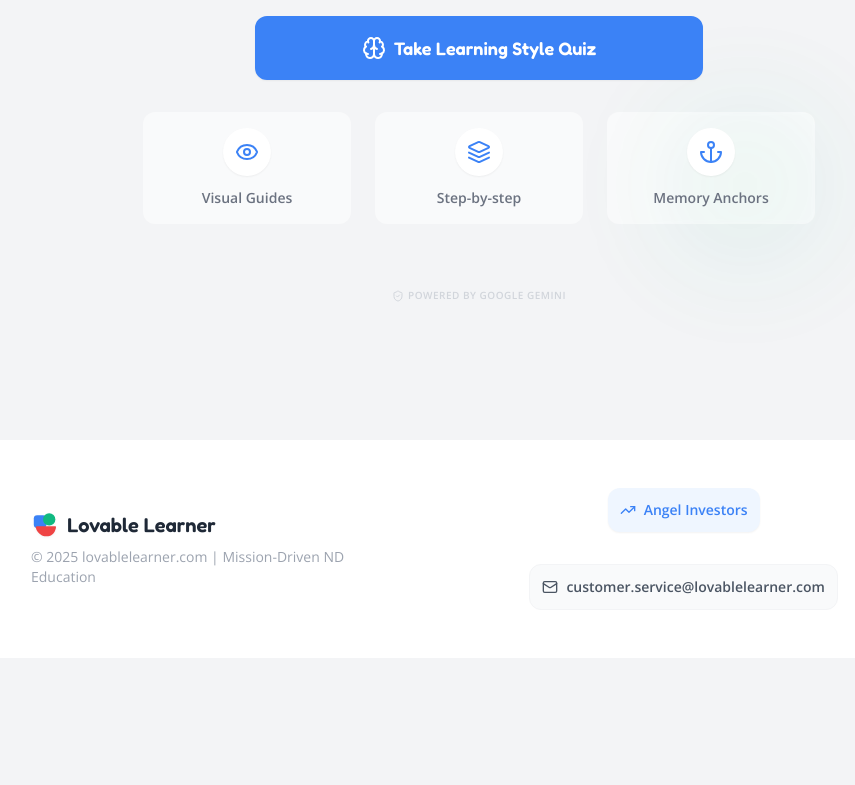
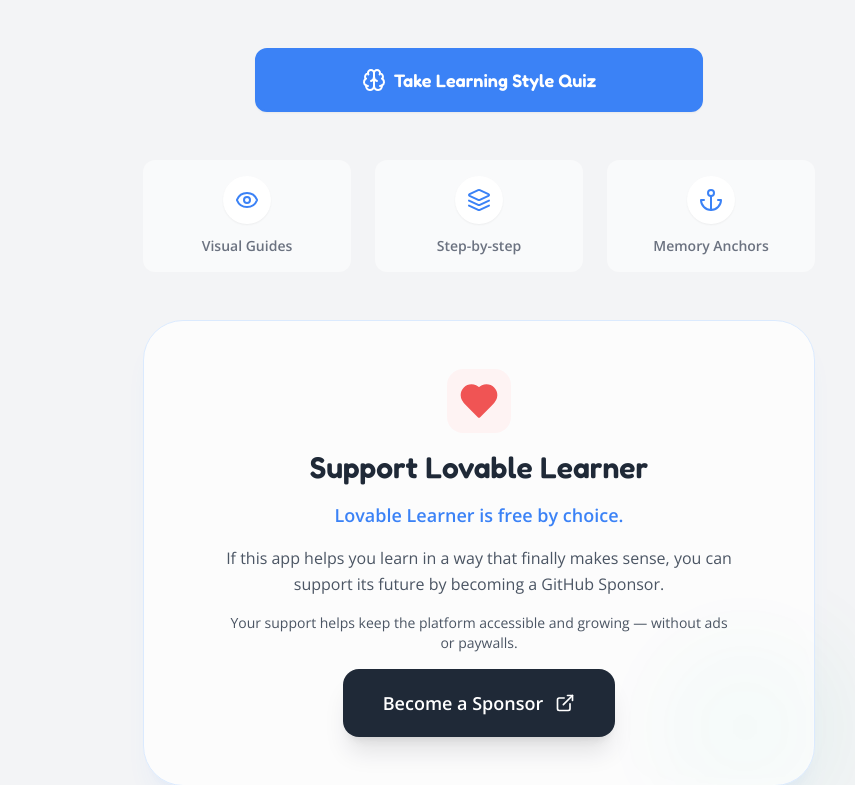
Before and after one commit to ayaghi88/LovableLearnerApp, a React (Vite) app: page / in a window 1280 px wide. Shown: the part 515-1300 px from the top of the page, without its empty margins (161-1016 px from the left). Before the commit the page ends 1173 px from the top, so only its background shows below. Built offline with nearby package versions, Linux system fonts and the light colour scheme.

Commit message:
feat: Update README and UI for better onboarding
Refactors the README to include local run instructions and a visual banner. Updates the Home view to adjust spacing and layout for improved user experience.

```diff
--- a/views/Home.tsx
+++ b/views/Home.tsx
@@ -1,6 +1,6 @@
 import React from 'react';
 import { Button } from '../components/Button';
-import { Brain, Sparkles, Eye, Layers, Anchor, ShieldCheck } from 'lucide-react';
+import { Brain, Sparkles, Eye, Layers, Anchor, ShieldCheck, Heart, ExternalLink } from 'lucide-react';
 import { Logo } from '../components/Logo';
 
 interface HomeProps {
@@ -20,7 +20,7 @@
   };
 
   return (
-    <div className="flex flex-col items-center justify-center min-h-[80vh] text-center space-y-8 animate-fade-in relative overflow-hidden md:overflow-visible pb-10">
+    <div className="flex flex-col items-center justify-center min-h-[80vh] text-center space-y-12 animate-fade-in relative overflow-hidden md:overflow-visible pb-16">
 
       {/* Background Blobs */}
       <div className="absolute top-0 left-0 w-full h-full overflow-hidden pointer-events-none z-0">
@@ -48,7 +48,7 @@
         </div>
       </div>
 
-      <div className="grid gap-4 w-full max-w-md relative z-10 mt-4">
+      <div className="grid gap-4 w-full max-w-md relative z-10">
         {!hasProfile ? (
           <Button onClick={onStartQuiz} className="text-lg py-4 shadow-lg flex items-center justify-center gap-2">
             <Brain className="w-6 h-6" />
@@ -71,7 +71,7 @@
       </div>
 
       {/* Feature Pills */}
-      <div className="mt-12 grid grid-cols-2 md:grid-cols-3 gap-6 text-sm text-gray-500 w-full max-w-2xl relative z-10">
+      <div className="grid grid-cols-2 md:grid-cols-3 gap-6 text-sm text-gray-500 w-full max-w-2xl relative z-10">
         <button
           onClick={handleFeatureClick}
           className="flex flex-col items-center p-4 rounded-xl hover:bg-white hover:shadow-md transition-all duration-200 group bg-white/50 backdrop-blur-sm"
@@ -103,6 +103,34 @@
         </button>
       </div>
 
+      {/* Support Section */}
+      <div className="relative z-10 w-full max-w-2xl bg-white/70 backdrop-blur-md rounded-[2.5rem] p-8 md:p-12 border border-blue-100 shadow-xl shadow-blue-500/5 space-y-6">
+        <div className="flex flex-col items-center text-center space-y-4">
+          <div className="w-16 h-16 bg-red-50 rounded-2xl flex items-center justify-center text-brand-red animate-pulse">
+            <Heart className="w-10 h-10 fill-brand-red" />
+          </div>
+          <h2 className="text-3xl font-bold font-display text-brand-black">Support Lovable Learner</h2>
+          <div className="space-y-4 text-gray-600 font-medium max-w-lg leading-relaxed">
+            <p className="text-brand-blue font-bold text-lg">Lovable Learner is free by choice.</p>
+            <p>
+              If this app helps you learn in a way that finally makes sense, you can support its future by becoming a GitHub Sponsor.
+            </p>
+            <p className="text-sm">
+              Your support helps keep the platform accessible and growing — without ads or paywalls.
+            </p>
+          </div>
+          <a
+            href="https://github.com/sponsors/ayaghi88"
+            target="_blank"
+            rel="noopener noreferrer"
+            className="mt-4 group inline-flex items-center gap-3 bg-brand-black text-white px-10 py-5 rounded-2xl font-bold text-lg shadow-xl hover:scale-[1.03] active:scale-95 transition-all"
+          >
+            Become a Sponsor
+            <ExternalLink className="w-5 h-5 group-hover:translate-x-1 group-hover:-translate-y-1 transition-transform" />
+          </a>
+        </div>
+      </div>
+
       {/* Footer / Security Badge */}
       <div className="pt-8 relative z-10 flex flex-col items-center space-y-6 w-full max-w-md">
         <div className="flex items-center gap-1 text-[10px] uppercase tracking-wider text-gray-300 font-bold">
```
Also changed, not shown: 1 other file (tests, documents, lock files or other folders).
